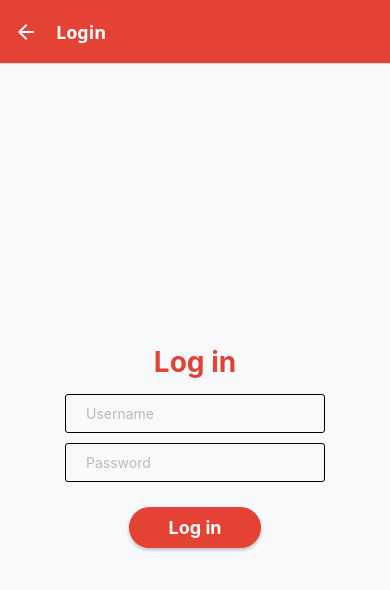
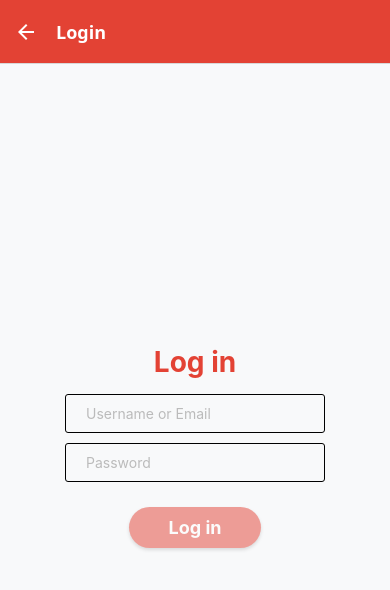
Before and after one commit to vdevaa/CPT-322--RoomMate-A-University-Dormitory-Roommate-Matching-System, a React Native app in the folder roommate-app/: screen /Login in a window 390 px wide. Shown: the top 590 px of the page. Built offline with nearby package versions, Linux system fonts and the light colour scheme.

Commit message:
Add usestate for button disable in login screen

```diff
--- a/roommate-app/src/screens/LoginScreen.js
+++ b/roommate-app/src/screens/LoginScreen.js
@@ -15,6 +15,7 @@ export default function LoginScreen({ navigation }) {
   // api params
   const [userNameData, setUserNameData] = useState('');
   const [passwordData, setPasswordData] = useState('');
+  const [buttonDisabled, setButtonDisabled] = useState(true);
   return (
     // move these text inputs into component files later for now we will store data here though
     <SafeAreaView style={styles.container}>
@@ -22,19 +23,34 @@ export default function LoginScreen({ navigation }) {
         <Text style={styles.title}>Log in</Text>
         <TextInput
           style={styles.textinput}
-          placeholder="Username"
+          placeholder="Username or Email"
           value={userNameData}
-          onChangeText={setUserNameData}
+          onChangeText=
+          {(text) => {
+              setUserNameData(text);
+              if(userNameData !='' && passwordData != ''){
+                setButtonDisabled(false);
+              }
+          }}
+          required
         />
         <TextInput
           style={styles.textinput}
           secureTextEntry={true}
           placeholder="Password"
           value={passwordData}
-          onChangeText={setPasswordData}
+          onChangeText=
+          {(text) => {
+            setPasswordData(text);
+              if(userNameData !='' && passwordData != ''){
+                setButtonDisabled(false)
+              }
+          }}
+          required
         />
         <TouchableOpacity
-          style={styles.button}
+          style={buttonDisabled ? styles.buttonDisabled : styles.button}
+          disabled = {buttonDisabled}
           // straight back to the welcome screen until we get a home screen
           onPress={() =>
           {
@@ -109,6 +125,23 @@ const styles = StyleSheet.create({
     shadowRadius: 3.84,
     marginBottom: 15,
   },
+  buttonDisabled: {
+    backgroundColor: '#E34234',
+    paddingHorizontal: 40,
+    marginTop:20,
+    paddingVertical: 10,
+    borderRadius: 25,
+    elevation: 2,
+    shadowColor: '#000',
+    shadowOffset: {
+      width: 0,
+      height: 2,
+    },
+    shadowOpacity: 0.25,
+    shadowRadius: 3.84,
+    marginBottom: 15,
+    opacity: 0.5
+  },
   buttonText: {
     color: '#fff',
     fontSize: 18,
```
